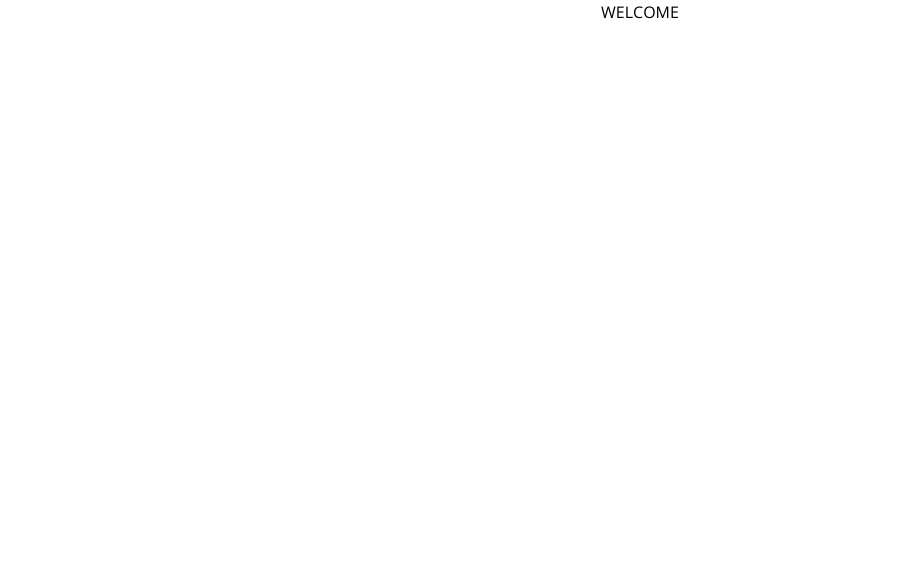
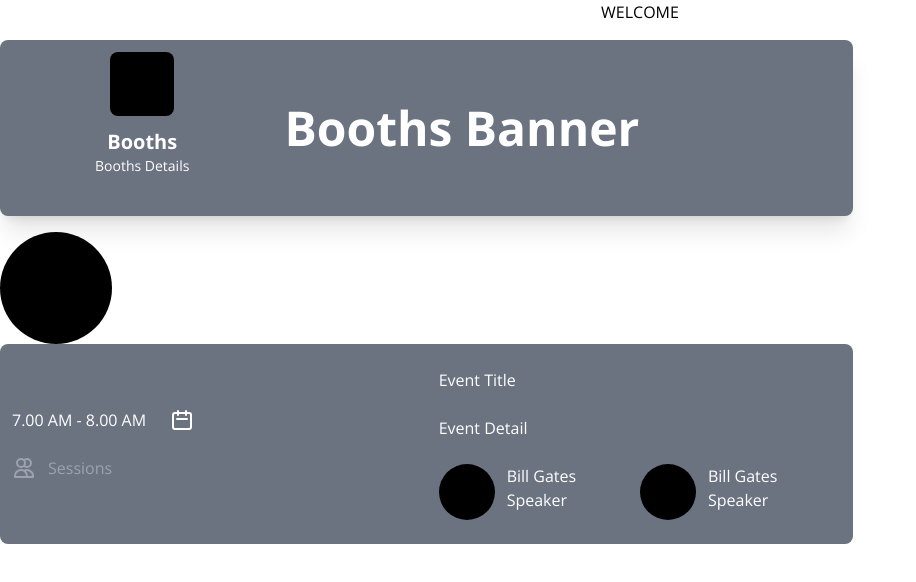
Before and after one commit to Darren-34810/cranium-fe, a React (Create React App) app: page /welcome in a window 1280 px wide. Shown: the top 582 px of the page, without its empty margins (0-916 px from the left). Built offline with nearby package versions, Linux system fonts and the light colour scheme.

Commit message:
Component Breakdown

```diff
--- a/src/App.js
+++ b/src/App.js
@@ -77,6 +77,10 @@ function App() {
           </Switch>
         </div>
       </Router>
+      <BoothBanner/>
+      <Image/>
+      <ScheduleCard/>
+      <SpeakerCard/>
     </>
   );
 }
--- a/src/components/BoothBanner.js
+++ b/src/components/BoothBanner.js
@@ -9,7 +9,7 @@ const BoothBanner = ({children, variant, className}) => {
     <div className={`${variant === 'quarter' ? quarter : (variant === 'half' ? half : full)} ${className}`}>{children}
       <div className="flex flex-col items-center w-1/3 p-3">
         <Image variant="square"/>
-        <div className="my-3">
+        <div className="my-3 text-center">
           <h2 className="text-xl text-white font-bold">Booths</h2>
           <p className="text-sm text-white">Booths Details</p>
         </div>
--- a/src/components/ScheduleCard.js
+++ b/src/components/ScheduleCard.js
@@ -2,57 +2,51 @@ import Image from "./Image";
 
 const ScheduleCard = () => {
   return (
-    <div className="mx-auto  my-4 w-2/3 h-40 shadow-xl bg-gray-500 rounded-lg">
-      <div className="flex flex-row">
-        <div className="flex flex-col mx-9 my-12 w-1/2">
-          <div className="flex flex-row text-white text-lg">
+    <div className="flex flex-row bg-gray-500 rounded-lg items-center justify-center w-2/3">
+      <div className="flex flex-col justify-evenly p-3 w-full">
+        <div className="flex flex-row text-white items-center py-3">
           <p>7.00 AM - 8.00 AM</p>
           <div className="mx-6">
-              <svg xmlns="http://www.w3.org/2000/svg" className="h-6 w-6" fill="none" viewBox="0 0 24 24"
-                   stroke="currentColor">
-                <path stroke-linecap="round" stroke-linejoin="round" stroke-width="2"
+            <svg className="h-6 w-6 text-white" fill="none" viewBox="0 0 24 24" stroke="currentColor">
+              <path strokeLinecap="round" strokeLinejoin="round" strokeWidth="2"
                     d="M8 7V3m8 4V3m-9 8h10M5 21h14a2 2 0 002-2V7a2 2 0 00-2-2H5a2 2 0 00-2 2v12a2 2 0 002 2z"/>
             </svg>
           </div>
         </div>
-          <div className="flex flex-row text-gray-400">
+        <div className="flex flex-row text-gray-400 justify-start py-3">
           <svg xmlns="http://www.w3.org/2000/svg" className="h-6 w-6" fill="none" viewBox="0 0 24 24"
                stroke="currentColor">
-              <path stroke-linecap="round" stroke-linejoin="round" stroke-width="2"
+            <path strokeLinecap="round" strokeLinejoin="round" strokeWidth="2"
                   d="M12 4.354a4 4 0 110 5.292M15 21H3v-1a6 6 0 0112 0v1zm0 0h6v-1a6 6 0 00-9-5.197M13 7a4 4 0 11-8 0 4 4 0 018 0z"/>
           </svg>
-            <p>Sessions</p>
+          <p className="mx-3">Sessions</p>
         </div>
       </div>
 
-        <div className="flex flex-col mx-9 my-auto w-1/2">
-          <div className="text-xl text-white">
-            <p>Event Title</p>
-          </div>
-          <div className="text-sm text-white">
-            <p>Event Detail</p>
-          </div>
-          <div className="flex flex-row my-4">
-            <div className="flex flex-row mx-2  group w-40 ">
+
+      <div className="flex flex-col text-white justify-around w-full p-3">
+        <p className="flex items-center py-3">Event Title</p>
+        <p className="flex items-center py-3">Event Detail</p>
+        <div className="flex flex-row items-center py-3">
+          <div className="flex flex-row w-full ">
             <Image variant="small"/>
-              <div className="ml-10 my-auto items-center space-x-3">
-                <h3 className="text-white group-hover:text-white text-sm font-semibold">Bill Gates</h3>
-                <p className="text-white text-sm">Speaker</p>
+            <div className="flex flex-col mx-3">
+              <p>Bill Gates</p>
+              <p>Speaker</p>
             </div>
           </div>
-            <div className="flex flex-row mx-2  group w-40 ">
+          <div className="flex flex-row w-full">
             <Image variant="small"/>
-              <div className="ml-10 my-auto items-center space-x-3">
-                <h3 className="text-white group-hover:text-white text-sm font-semibold">Alan Cok</h3>
-                <p className="text-white text-sm">Speaker</p>
+            <div className="flex flex-col mx-3">
+              <p>Bill Gates</p>
+              <p>Speaker</p>
             </div>
           </div>
         </div>
       </div>
     </div>
-    </div>
+  )
 
-  )
 }
 
 export default ScheduleCard
--- a/src/components/SpeakerCard.js
+++ b/src/components/SpeakerCard.js
@@ -3,12 +3,18 @@ import Image from "./Image";
 const SpeakerCard =()=>{
 
   return(
-    <a href="#"
-       className="flex flex-row my-2 group max-w-xs mx-auto rounded-lg p-6 bg-gray-400 ring-slate-900/5 shadow-lg space-y-3 hover:bg-sky-500 hover:ring-sky-500">
-      <Image variant="medium"/>
-      <div className="flex flex-col items-center w-1/2">
-        <h3 className="text-slate-900 group-hover:text-white text-sm font-semibold">Bill Gates</h3>
-        <p className="text-slate-500 group-hover:text-white text-sm">Speaker</p>
+    // <a href="#"
+    //    className="flex flex-row my-2 group max-w-xs mx-auto rounded-lg p-6 bg-gray-400 ring-slate-900/5 shadow-lg space-y-3 hover:bg-sky-500 hover:ring-sky-500">
+    //   <Image variant="medium"/>
+    //   <div className="flex flex-col items-center w-1/2">
+    //     <h3 className="text-slate-900 group-hover:text-white text-sm font-semibold">Bill Gates</h3>
+    //     <p className="text-slate-500 group-hover:text-white text-sm">Speaker</p>
+    //   </div>
+    // </a>
+
+    <a>
+      <div>
+
       </div>
     </a>
   )
--- a/tailwind.config.js
+++ b/tailwind.config.js
@@ -1,7 +1,7 @@
 const defaultTheme = require('tailwindcss/defaultTheme');
 
 module.exports = {
-	content: ["./src/**/*.{html,js}"],
+	content: ["./src/**/*.{html,js,jsx,ts,tsx}"],
 	theme: {
 		extend: {
       fontFamily: {
```
Also changed, not shown: 1 other file (tests, documents, lock files or other folders). Lines whose indentation alone changed are shown as unchanged.
